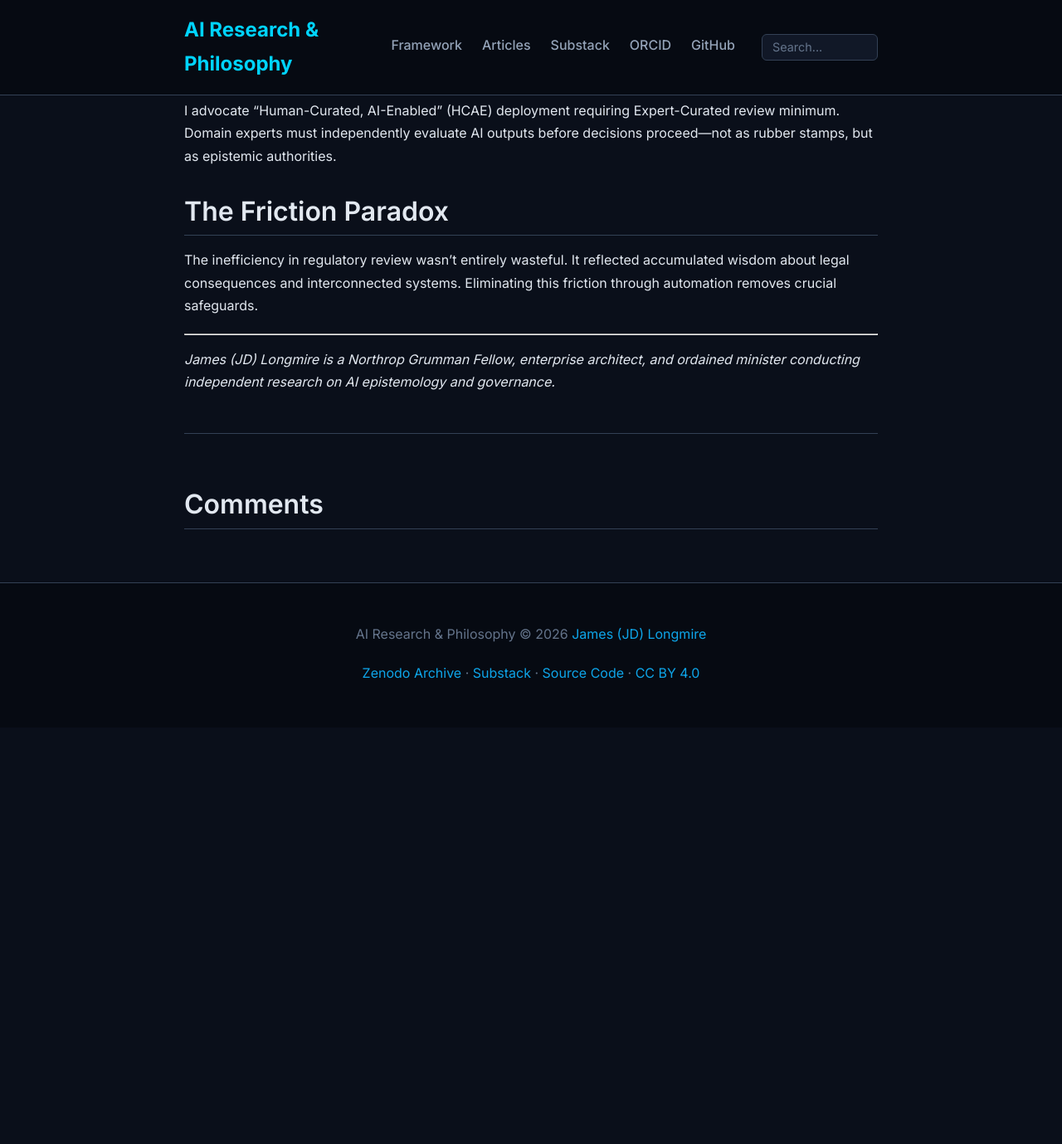
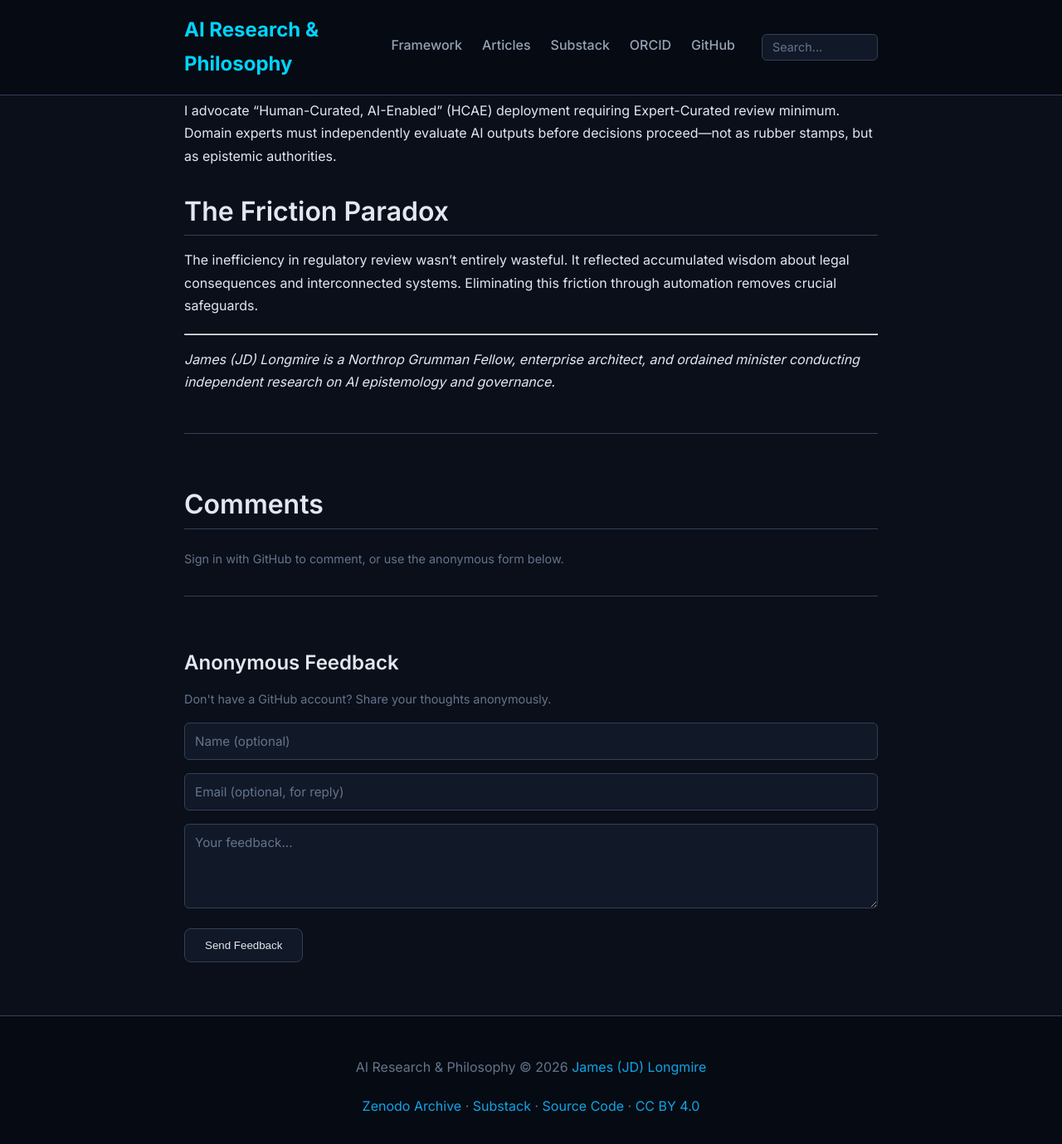
Before and after one commit to jdlongmire/AI-Research, a Jekyll site: the page built from docs/articles/confidence-laundering.md, in a window 1280 px wide and 1400 px high, scrolled down 1502 px. Shown: the top 1379 px of the window at 83% size. Built offline with Jekyll 4.4.1, drawn with Linux system fonts in a browser that asks for light colours; comment, search, counter and statistics services are not loaded; before the commit the page ends 2379 px from its top, so only the background shows below that.

Commit message:
Add anonymous feedback form to articles
- Giscus comments (GitHub login) remain primary
- Added Formspree-based anonymous feedback form below
- Form submits to jdlongmire@outlook.com
- Includes thank-you redirect page
- CSS styling for form inputs

Co-Authored-By: Claude Opus 4.5 <noreply@anthropic.com>

```diff
--- a/docs/_layouts/article.html
+++ b/docs/_layouts/article.html
@@ -14,6 +14,7 @@
     <!-- Giscus Comments -->
     <section class="comments-section" style="margin-top: 3rem; padding-top: 2rem; border-top: 1px solid var(--border-color, #e1e4e8);">
       <h2 style="margin-bottom: 1.5rem;">Comments</h2>
+      <p style="color: var(--text-muted); font-size: 0.9rem; margin-bottom: 1rem;">Sign in with GitHub to comment, or use the anonymous form below.</p>
       <script src="https://giscus.app/client.js"
               data-repo="jdlongmire/AI-Research"
               data-repo-id="R_kgDOQhOl3Q"
@@ -31,6 +32,32 @@
               async>
       </script>
     </section>
+
+    <!-- Anonymous Feedback Form -->
+    <section class="feedback-section" style="margin-top: 2rem; padding-top: 2rem; border-top: 1px solid var(--border-color, #e1e4e8);">
+      <h3 style="margin-bottom: 1rem; color: var(--text-primary);">Anonymous Feedback</h3>
+      <p style="color: var(--text-muted); font-size: 0.9rem; margin-bottom: 1rem;">Don't have a GitHub account? Share your thoughts anonymously.</p>
+      <form action="https://formspree.io/jdlongmire@outlook.com" method="POST" class="feedback-form">
+        <input type="hidden" name="_subject" value="[AI Research Feedback] {{ page.title | default: 'Article' }}">
+        <input type="hidden" name="_page" value="{{ page.url }}">
+        <input type="hidden" name="_next" value="{{ site.url }}{{ site.baseurl }}/feedback-thanks.html">
+        <div style="margin-bottom: 1rem;">
+          <input type="text" name="name" placeholder="Name (optional)"
+                 style="width: 100%; padding: 0.75rem; background-color: var(--bg-tertiary); border: 1px solid var(--border-color); border-radius: 0.375rem; color: var(--text-primary); font-family: inherit; font-size: 0.95rem;">
+        </div>
+        <div style="margin-bottom: 1rem;">
+          <input type="email" name="email" placeholder="Email (optional, for reply)"
+                 style="width: 100%; padding: 0.75rem; background-color: var(--bg-tertiary); border: 1px solid var(--border-color); border-radius: 0.375rem; color: var(--text-primary); font-family: inherit; font-size: 0.95rem;">
+        </div>
+        <div style="margin-bottom: 1rem;">
+          <textarea name="message" placeholder="Your feedback..." required rows="4"
+                    style="width: 100%; padding: 0.75rem; background-color: var(--bg-tertiary); border: 1px solid var(--border-color); border-radius: 0.375rem; color: var(--text-primary); font-family: inherit; font-size: 0.95rem; resize: vertical;"></textarea>
+        </div>
+        <button type="submit" class="btn btn-secondary" style="cursor: pointer;">
+          Send Feedback
+        </button>
+      </form>
+    </section>
   </main>
 
   {% include footer.html %}
--- a/docs/assets/css/style.css
+++ b/docs/assets/css/style.css
@@ -718,6 +718,28 @@ li {
   margin-bottom: 0;
 }
 
+/* Feedback form */
+.feedback-form input:focus,
+.feedback-form textarea:focus {
+  outline: none;
+  border-color: var(--accent-primary);
+  box-shadow: 0 0 0 2px rgba(0, 212, 255, 0.15);
+}
+
+.feedback-form input::placeholder,
+.feedback-form textarea::placeholder {
+  color: var(--text-muted);
+}
+
+.feedback-form button[type="submit"] {
+  transition: all 0.2s ease;
+}
+
+.feedback-form button[type="submit"]:hover {
+  background-color: var(--tech-bg-elevated);
+  border-color: var(--accent-primary);
+}
+
 /* Print styles */
 @media print {
   .site-header,
```
Also changed, not shown: docs/feedback-thanks.html (added, +12 -0 lines).
